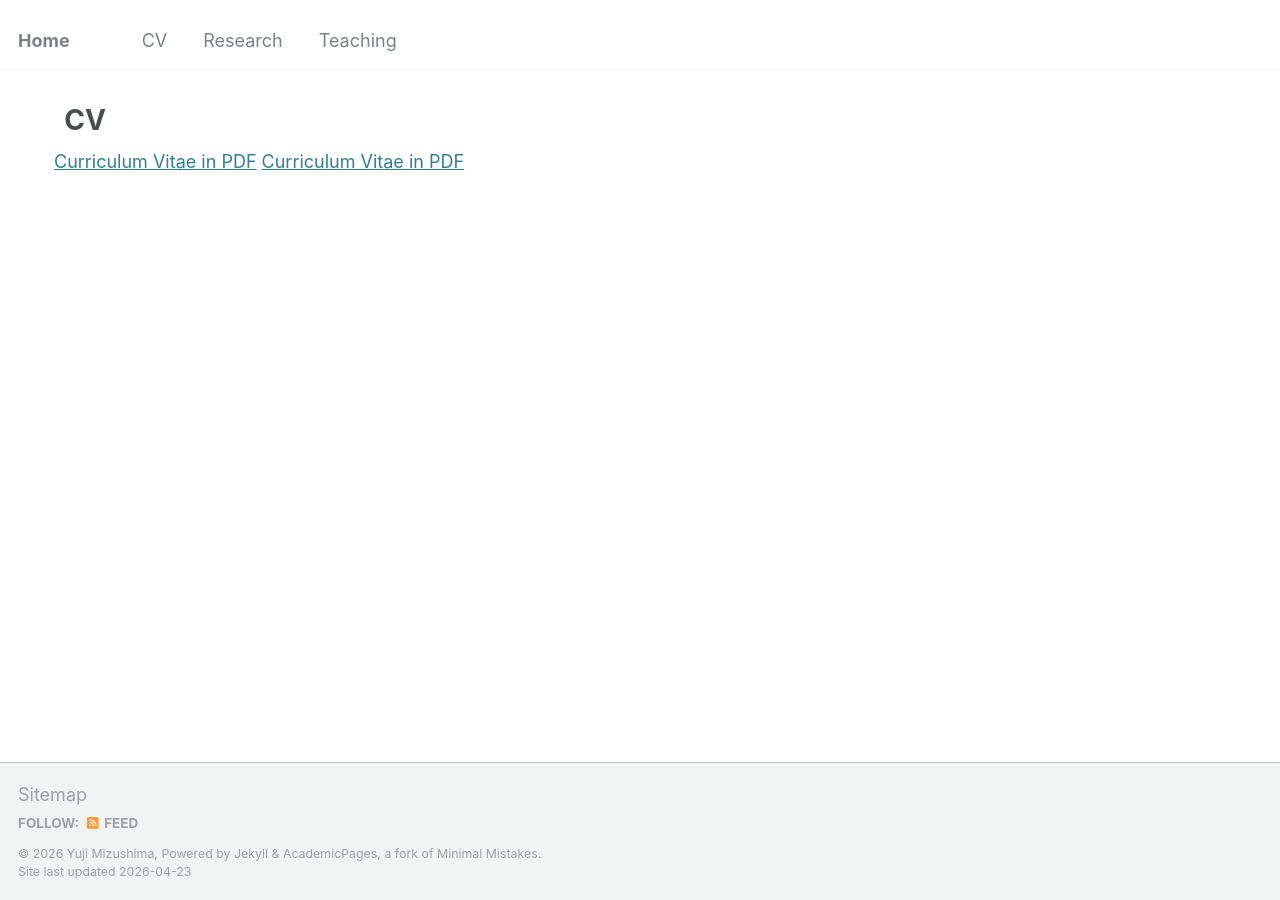
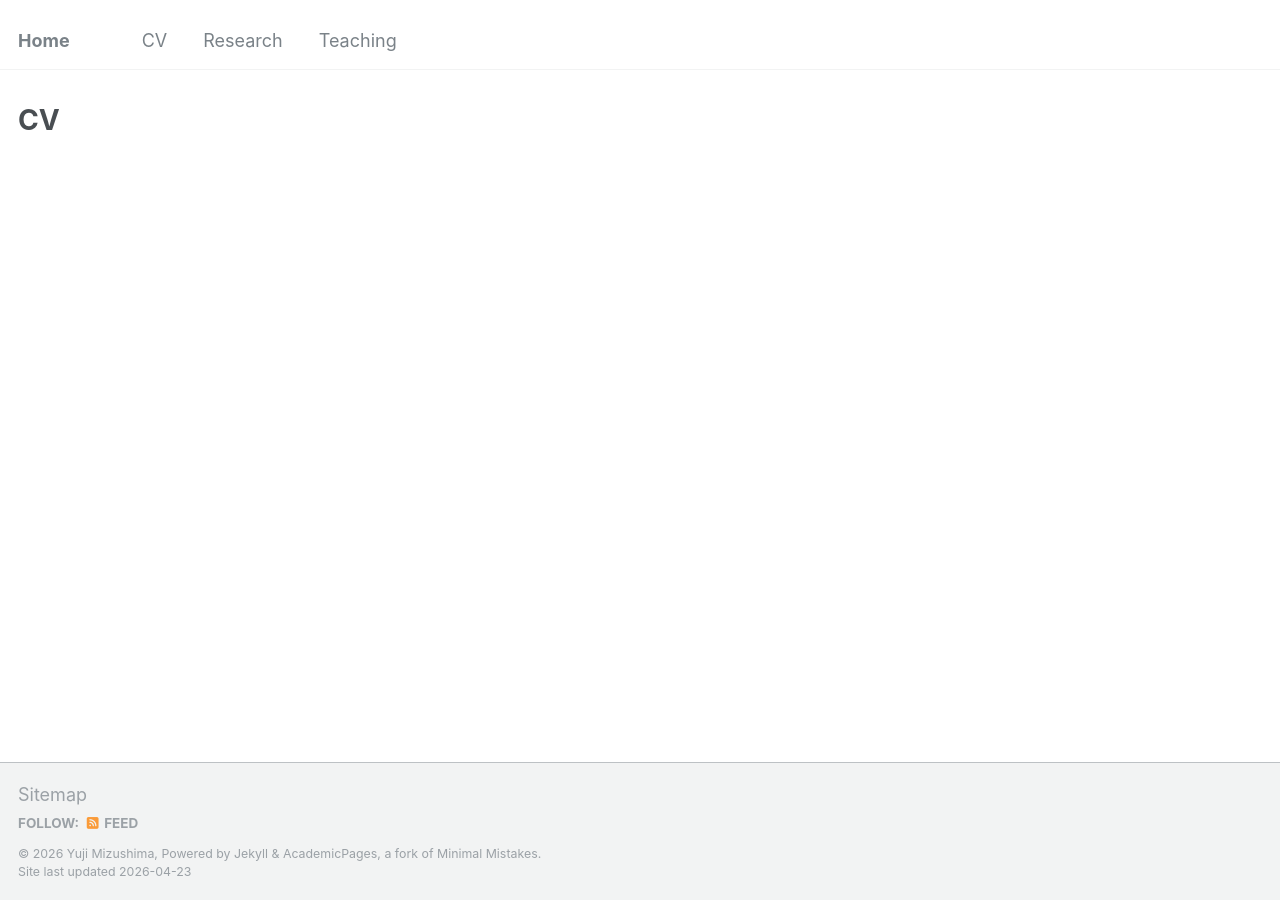
Before and after one commit to yujimizushima/yujimizushima.github.io, a Jekyll site: the page built from _pages/cv.md, in a window 1280 px wide. Built offline with Jekyll 4.4.1, drawn with Linux system fonts in a browser that asks for light colours.

Commit message:
Update cv.md

```diff
--- a/_pages/cv.md
+++ b/_pages/cv.md
@@ -5,7 +5,6 @@ permalink: /cv/
 author_profile: false
 classes: wide
 ---
-
 <style>
 .page {
   float: left;
@@ -17,10 +16,8 @@ classes: wide
 .page__content,
 .page__title {
   margin-left: 0 !important;
-  padding-left: 1em !important;
+  padding-left: 0 !important;
   max-width: none;
 }
-</style>
 
 [Curriculum Vitae in PDF](https://drive.google.com/file/d/1QJwFL_ya6Ieqk-3Gj-Jcaj_2S6rVbnaJ/view?usp=sharing)
-[Curriculum Vitae in PDF](https://drive.google.com/file/d/1QJwFL_ya6Ieqk-3Gj-Jcaj_2S6rVbnaJ/view?usp=sharing)
```
